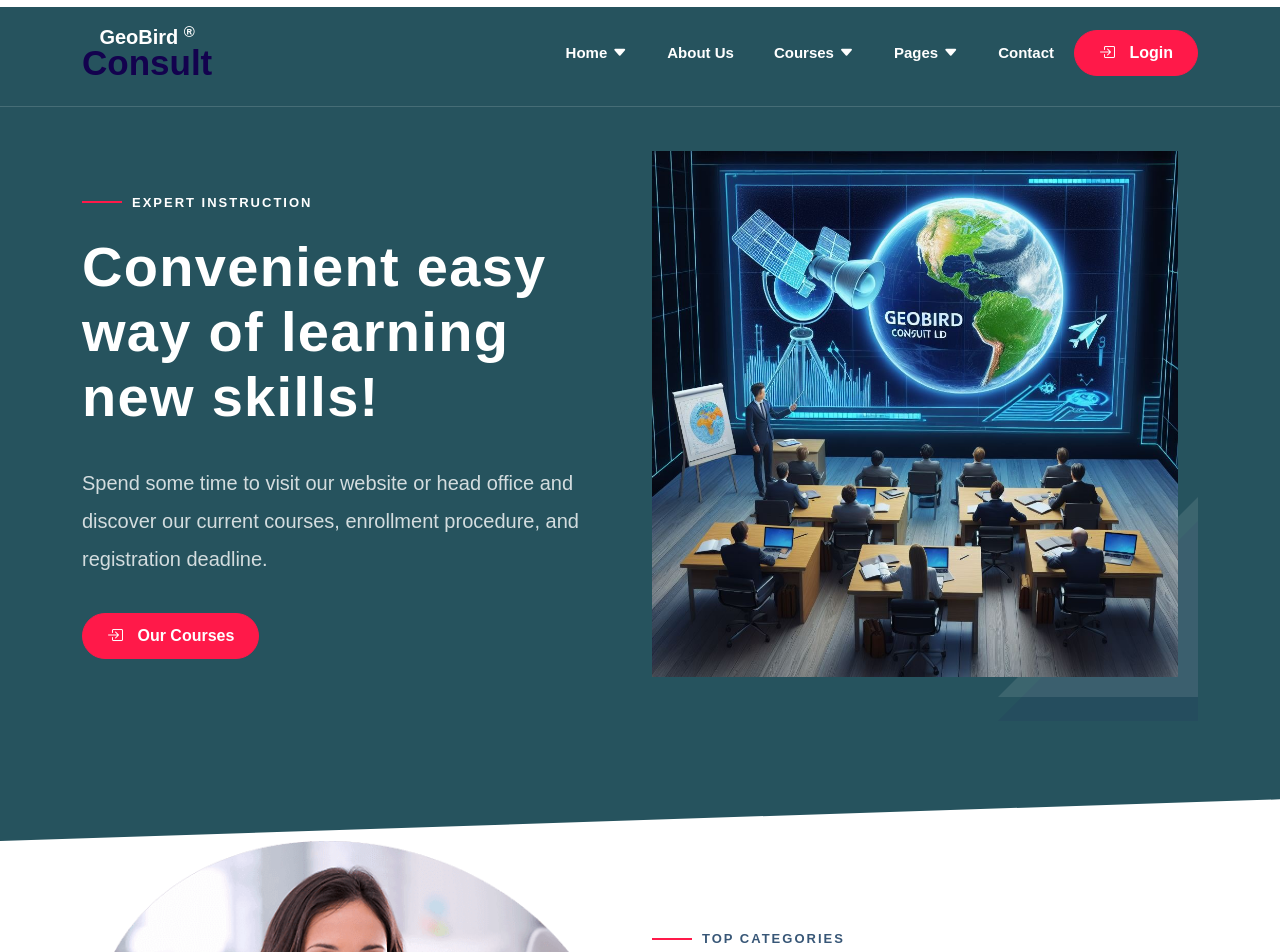
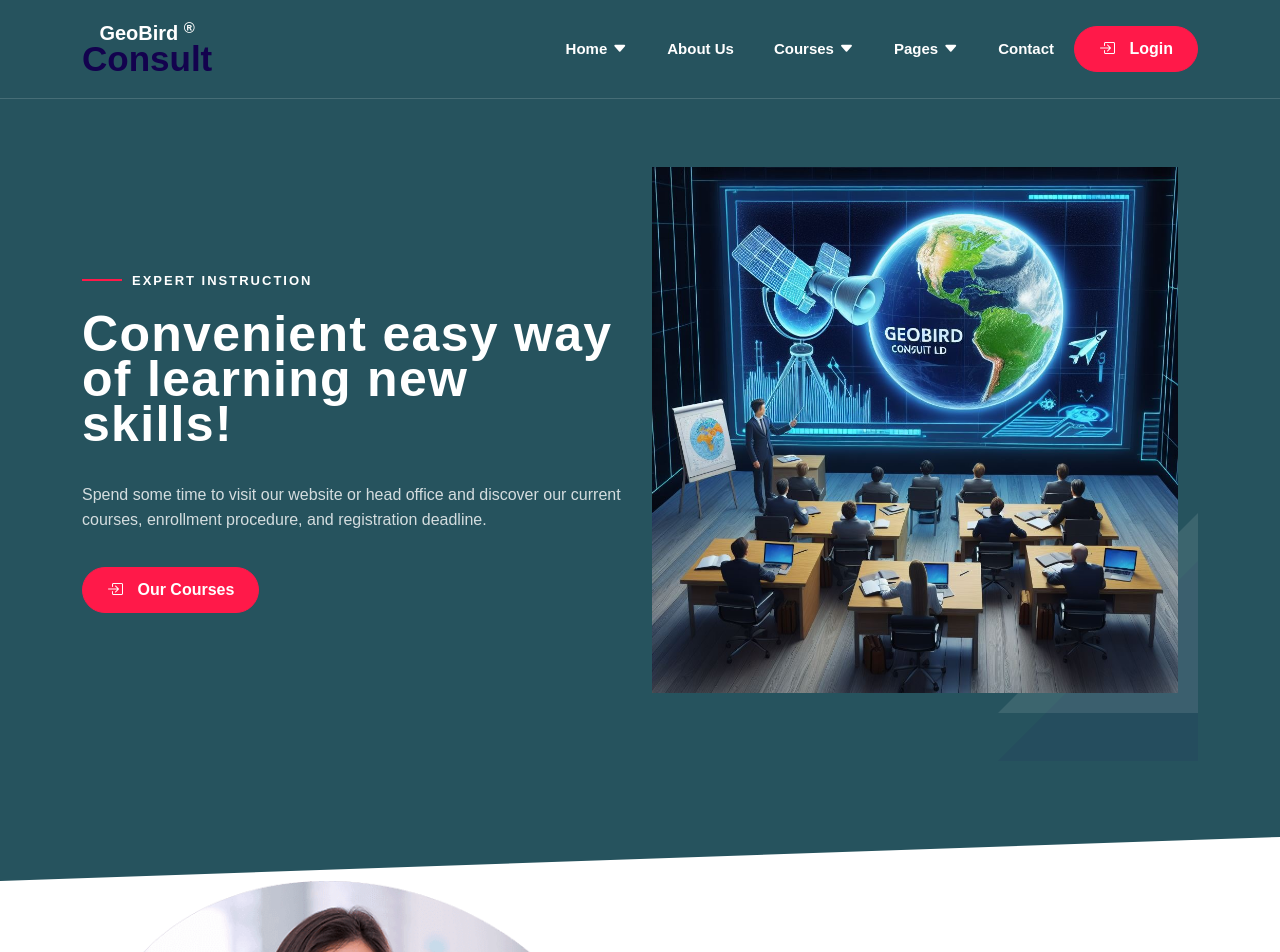
Before and after one commit to justtife/Geo_Bird, an Angular app: page /header in a window 1280 px wide. Shown: the top 952 px of the page. Built offline with nearby package versions, Linux system fonts and the light colour scheme; a web font is replaced by a local one.

Commit message:
Updated changes

```diff
--- a/src/app/components/header/header.component.scss
+++ b/src/app/components/header/header.component.scss
@@ -1,12 +1,19 @@
 .site-navigation {
   border-bottom: 1px solid #f5f7fa;
-  padding: 12px 0px;
+  padding: 10px 0px;
   .navbar .navbar-brand {
     line-height: 25px;
     text-align: center;
     font-size: 20px;
     font-weight: bolder;
     color: white;
+  }
+  .navbar-toggler {
+    border: none;
+    span {
+      font-size: 35px;
+      color: #eee;
+    }
   }
 }
 .navbar-nav {
@@ -20,15 +27,7 @@
 .navbar-nav .nav-link i {
   margin-left: 5px;
 }
-.navbar-toggler-icon {
-  display: inline-block;
-  width: 1.5em;
-  height: 1.5em;
-  content: "";
-  vertical-align: middle;
-  background: no-repeat 50%;
-  background-size: 100% 100%;
-}
+
 .dropdown-menu.show {
   -webkit-animation: 0.2s forwards b;
   animation: 0.2s forwards b;
@@ -64,7 +63,7 @@
 }
 .nav-tp {
   border-bottom: 1px solid rgba(255, 255, 255, 0.15);
-  padding: 12px 0px;
+  padding: 8px 0px;
   z-index: 999;
   margin-bottom: -100px;
   position: relative;
--- a/src/app/components/home/home.component.html
+++ b/src/app/components/home/home.component.html
@@ -16,7 +16,7 @@
         </div>
       </div>
       <div class="col-lg-6 col-xl-6">
-        <div class="banner-img3 py-4">
+        <div class="banner-img3 py-5">
           <div class="img-block">
             <img src="../../../assets/bg/home.jpg" alt="" class="img-fluid" />
           </div>
@@ -36,8 +36,9 @@
       </div>
       <div class="col-lg-6 col-md-12 py-4">
         <div class="section-heading">
-          <span class="subheading">Top Categories</span>
-          <h3>Learn new skills to go ahead for your career</h3>
+          <span class="subheading">Who we are</span>
+          <h3>Elevate your employability with GIS expertise
+          </h3>
         </div>
         <p>
           Lorem ipsum dolor sit amet consectetur, adipisicing elit. Asperiores
--- a/src/app/components/home/home.component.scss
+++ b/src/app/components/home/home.component.scss
@@ -15,10 +15,10 @@
   }
   .banner-content {
     h1 {
-      font-size: 56px;
+      font-size: 50px;
       font-weight: bold;
       margin: 20px 0px 35px;
-      line-height: 65px;
+      line-height: 45px;
       letter-spacing: 1.3px;
       color: #fff !important;
     }
@@ -26,8 +26,8 @@
       margin-bottom: 35px;
       color: #fff;
       opacity: 0.8;
-      font-size: 20px;
-      line-height: 38px;
+      font-size: 16px;
+      line-height: 25px;
     }
     .subheading {
       color: #fff;
```
